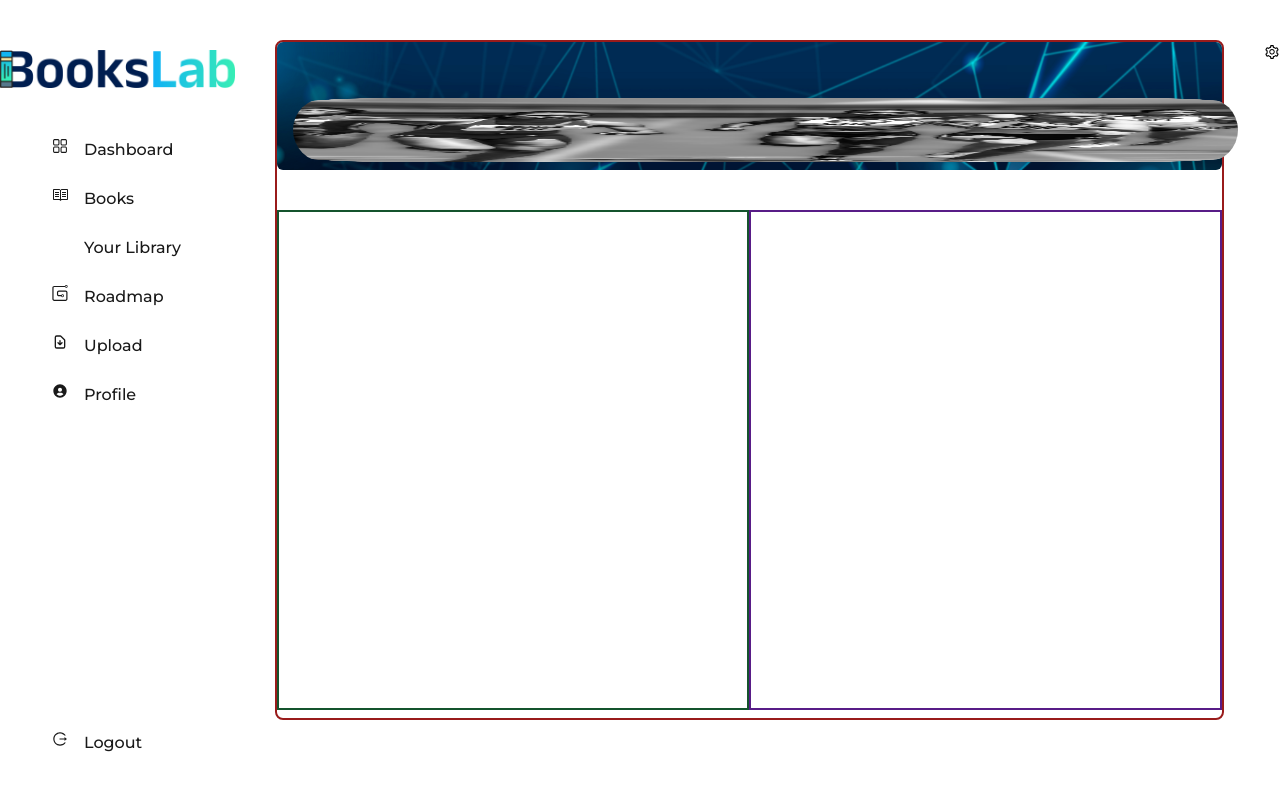
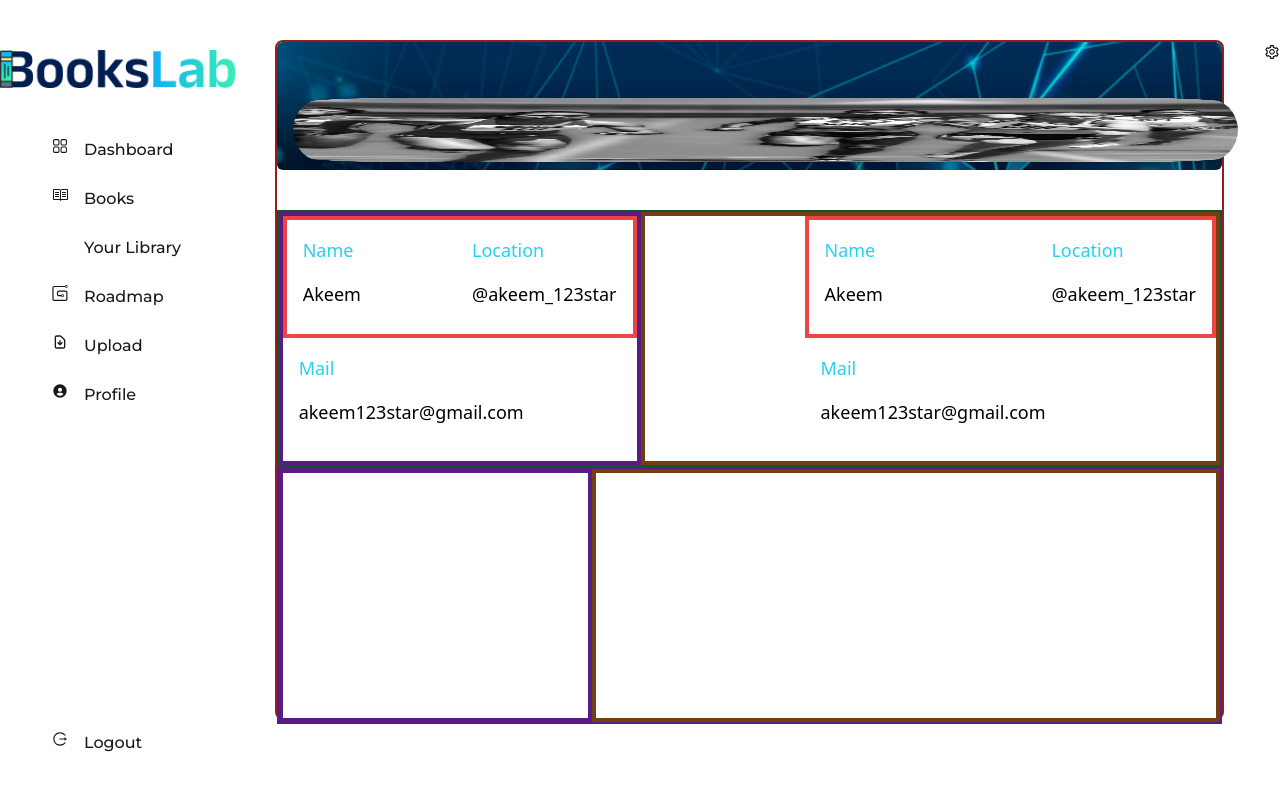
Before and after one commit to TechStarsCommunity/FE-Online_Library, a React (Vite) app: page /Profile in a window 1280 px wide. Shown: the top 790 px of the page. Built offline with nearby package versions, Linux system fonts and the light colour scheme; some icons are missing.

Commit message:
working on the Profile page

```diff
--- a/src/pages/Profile.jsx
+++ b/src/pages/Profile.jsx
@@ -18,9 +18,45 @@ const Profile = () => {
                         </div>
                     </div>
 
-                    <div className="mt-10 h-[74%] flex">
-                        <div className="border-green-900 border-2 w-1/2"></div>
-                        <div className="border-purple-900 border-2 w-1/2"></div>
+                    <div className="mt-10 h-[76%] block">
+                        <div className="flex border-green-900 border-2 h-1/2">
+                            <div className="border-purple-900 border-4 w-2/4">
+                                <div className="flex justify-between border-4 border-red-500 h-1/2">
+                                    <div className="p-4 pr-6">
+                                        <h6 className="text-cyan-400 text-lg pb-4">Name</h6>
+                                        <h6 className="font-medium text-lg">Akeem</h6>
+                                    </div>
+                                    <div className="p-4">
+                                        <h6 className="text-cyan-400 text-lg pb-4">Location</h6>
+                                        <h6 className="font-medium text-lg">@akeem_123star</h6>
+                                    </div>
+                                </div>
+                                <div className="p-4">
+                                    <h6 className="text-cyan-400 text-lg pb-4">Mail</h6>
+                                    <h6 className="font-medium text-lg">akeem123star@gmail.com</h6>
+                                </div>
+                            </div>
+                            <div className="border-yellow-900 border-4 w-3/4 pl-40">
+                                <div className="flex justify-between border-4 border-red-500 h-1/2">
+                                    <div className="p-4 pr-6">
+                                        <h6 className="text-cyan-400 text-lg pb-4">Name</h6>
+                                        <h6 className="font-medium text-lg">Akeem</h6>
+                                    </div>
+                                    <div className="p-4">
+                                        <h6 className="text-cyan-400 text-lg pb-4">Location</h6>
+                                        <h6 className="font-medium text-lg">@akeem_123star</h6>
+                                    </div>
+                                </div>
+                                <div className="p-4">
+                                    <h6 className="text-cyan-400 text-lg pb-4">Mail</h6>
+                                    <h6 className="font-medium text-lg">akeem123star@gmail.com</h6>
+                                </div>
+                            </div>
+                        </div>
+                        <div className="flex border-purple-900 border-2 h-1/2">
+                            <div className=" border-purple-900 border-4 w-1/3"></div>
+                            <div className="border-yellow-900 border-4 w-2/3"></div>
+                        </div>
                     </div>
                 </div>
                 <div className="mt-11 justify-end">
```
